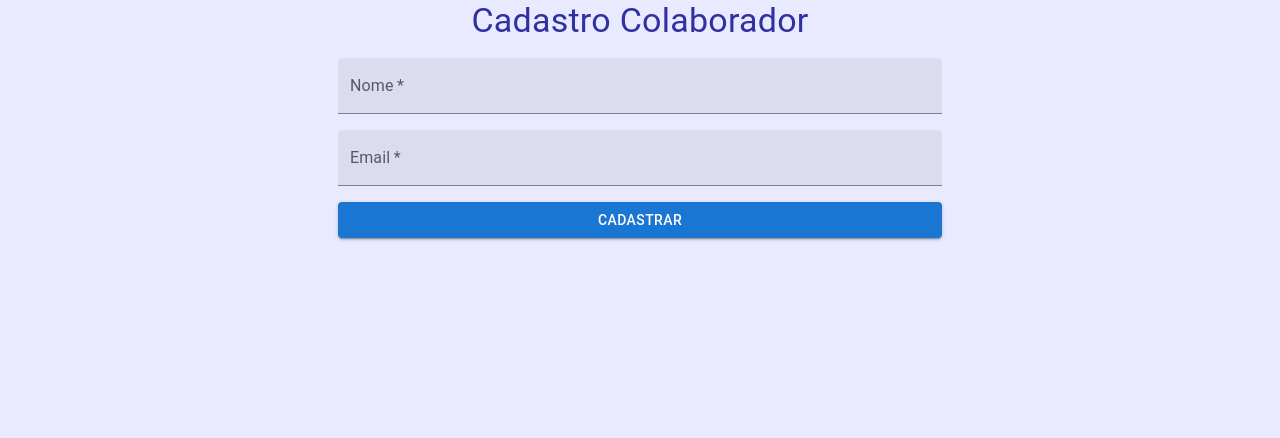
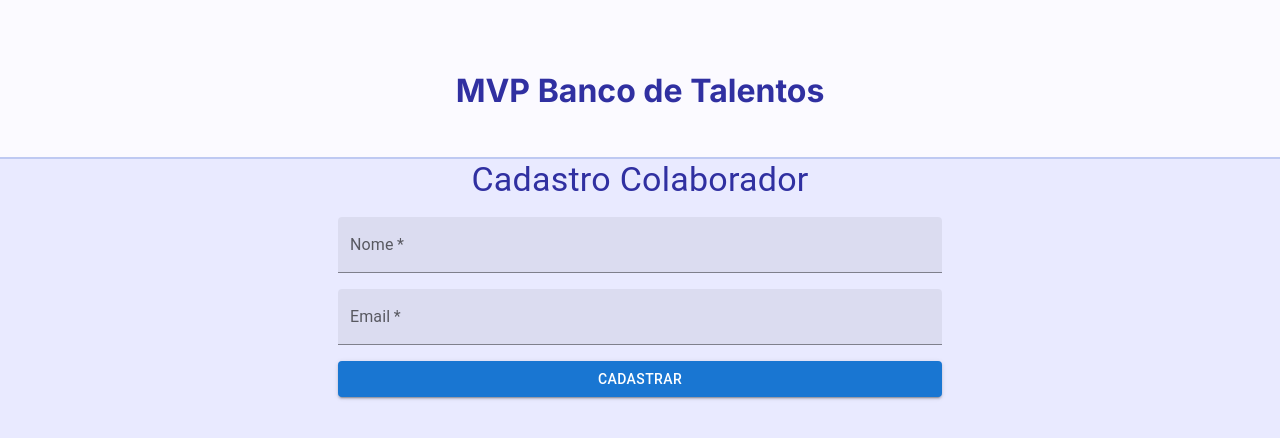
Before and after one commit to Felipe-Fagundes-LBBM/course.mvp, a Next.js app: page /admin/colaborador in a window 1280 px wide. Shown: the top 438 px of the page. Built offline with nearby package versions, Linux system fonts and the light colour scheme.

Commit message:
header ok

```diff
--- a/src/app/layout.tsx
+++ b/src/app/layout.tsx
@@ -5,9 +5,9 @@ import "./globals.css";
 const inter = Inter({ subsets: ["latin"] });
 
 export const metadata: Metadata = {
-  title: "MVP Banco de Talentos!",
+  title: "MVP Banco de Talentos",
   description: "Estudo de Next.js",
-};
+}
 
 export default function RootLayout({
   children,
--- a/src/app/ui/header.tsx
+++ b/src/app/ui/header.tsx
@@ -1,7 +1,7 @@
 export default function Header() {
     return (
         <header>
-            <h1> MVP Banco de dados!</h1>
+            <h1> MVP Banco de Talentos</h1>
         </header>
     )
 }
```
Also changed, not shown: src/app/admin/layout.tsx (renamed from src/app/admin/layuot.tsx, +3 -4 lines).
